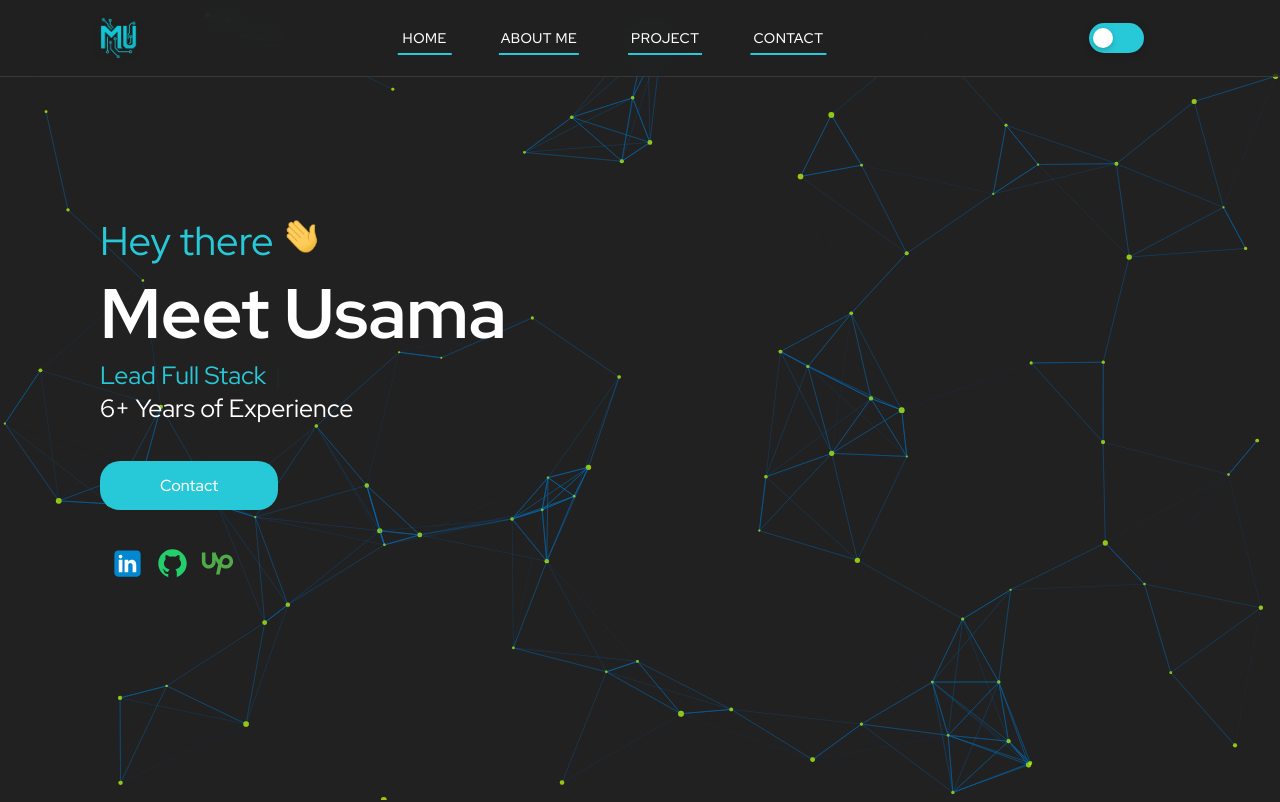
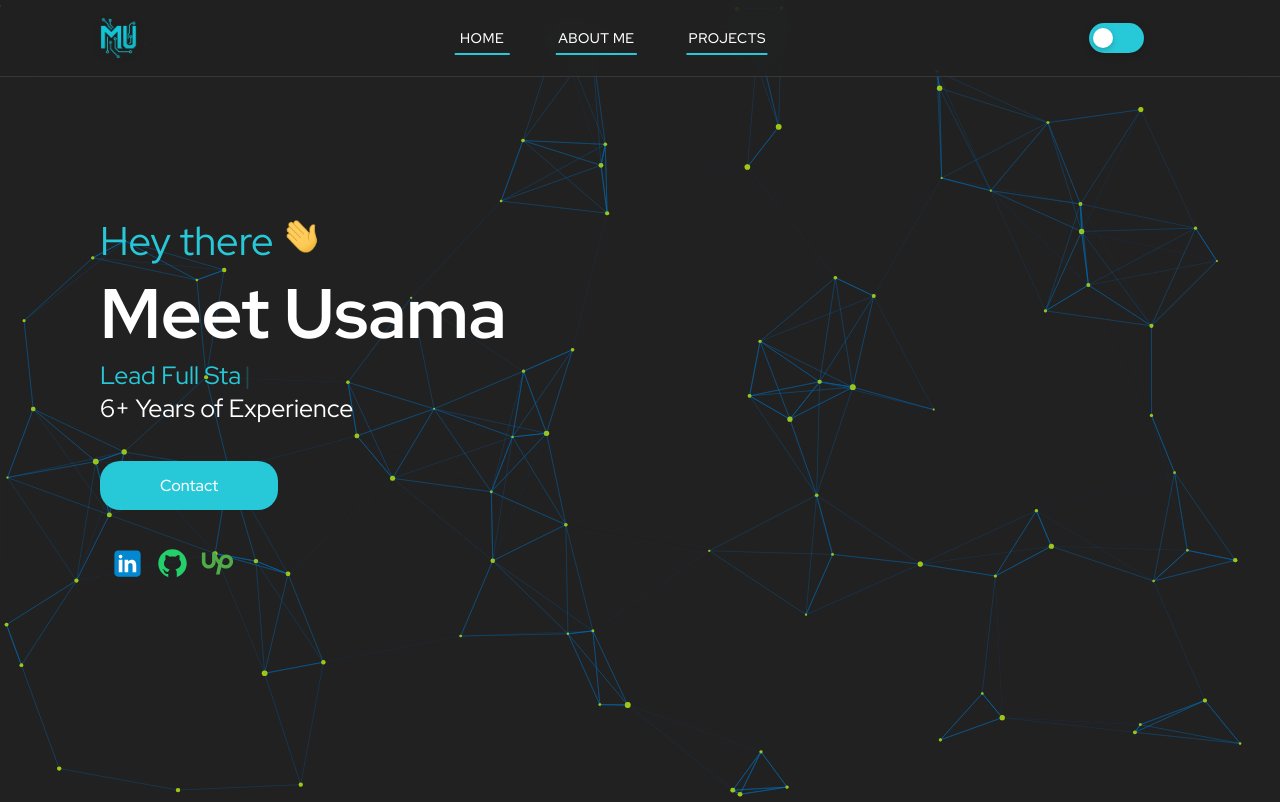
Before and after one commit to ShazibFiaz/meetshazib, a React (Create React App) app: page / in a window 1280 px wide. Shown: the top 802 px of the page. Built offline with nearby package versions, Linux system fonts and the light colour scheme.

Commit message:
hiding contact info for uw

```diff
--- a/src/components/Header/Header.tsx
+++ b/src/components/Header/Header.tsx
@@ -78,11 +78,11 @@ export function Header() {
             Resume
           </NavHashLink> */}
           <NavHashLink smooth to="#project" onClick={closeMenu}>
-            Project
+            Projects
           </NavHashLink>
-          <NavHashLink smooth to="#contact" onClick={closeMenu}>
+          {/* <NavHashLink smooth to="#contact" onClick={closeMenu}>
             Contact
-          </NavHashLink>
+          </NavHashLink> */}
         </nav>
 
         <div className="header-controls">
--- a/src/components/Main/Main.tsx
+++ b/src/components/Main/Main.tsx
@@ -2,272 +2,17 @@ import Particles from "react-tsparticles";
 import { Container } from "./styles";
 import { Hero } from "../Hero/Hero";
 import { About } from "../About/About";
-import { Contact } from "../Contact/Contact";
+// import { Contact } from "../Contact/Contact";
 import { Project } from "../Project/Project";
-// import python from "../../assets/python.svg"
-// import java from "../../assets/java.svg"
-// import wordpress from "../../assets/wordpress.svg";
-// import shopify from "../../assets/shopify.svg";
-// import htmlIcon from "../../assets/html-icon.svg";
-// import cssIcon from "../../assets/css-icon.svg";
-// import sassIcon from "../../assets/sass-icon.svg";
-// import jsIcon from "../../assets/js-icon.svg";
-// import nodeIcon from "../../assets/node-icon.svg";
-// import reactIcon from "../../assets/react-icon.svg";
-// import typescriptIcon from "../../assets/typescript-icon.svg";
-// import vueIcon from "../../assets/vue-icon.svg";
-// import boostrapIcon from "../../assets/bootstrap-icon.svg";
 
 export function Main() {
   return (
     <Container>
       <Particles
         id="tsparticles"
-        // options={{
-        //   "fullScreen": {
-        //     "enable": true,
-        //     "zIndex": 1
-        //   },
-        //   "detectRetina": true,
-        //   "fpsLimit": 60,
-        //   "interactivity": {
-        //     "events": {
-        //       "onClick": {
-        //         "enable": true,
-        //         "mode": "push"
-        //       },
-        //       "onDiv": {
-        //         "elementId": "repulse-div",
-        //         "enable": false,
-        //         "mode": "repulse"
-        //       },
-        //       "onHover": {
-        //         "enable": true,
-        //         "mode": "bubble",
-        //         "parallax": {
-        //           "enable": false,
-        //           "force": 60,
-        //           "smooth": 10
-        //         }
-        //       },
-        //       "resize": true
-        //     },
-        //     "modes": {
-        //       "bubble": {
-        //         "distance": 400,
-        //         "duration": 2,
-        //         "opacity": 0.8,
-        //         "size": 2,
-        //       },
-        //       "connect": {
-        //         "distance": 80,
-        //         "lineLinked": {
-        //           "opacity": 0.5
-        //         },
-        //         "radius": 60
-        //       },
-        //       "grab": {
-        //         "distance": 400,
-        //         "lineLinked": {
-        //           "opacity": 1
-        //         }
-        //       },
-        //       "push": {
-        //         "quantity": 2
-        //       },
-        //       "remove": {
-        //         "quantity": 2
-        //       },
-        //       "repulse": {
-        //         "distance": 200,
-        //         "duration": 0.4
-        //       }
-        //     }
-        //   },
-        //   "particles": {
-        //     "color": {
-        //       "value": "#ffffff"
-        //     },
-        //     "lineLinked": {
-        //       "blink": false,
-        //       "color": "#000",
-        //       "consent": false,
-        //       "distance": 150,
-        //       "enable": false,
-        //       "opacity": 0.4,
-        //       "width": 1
-        //     },
-        //     "move": {
-        //       "attract": {
-        //         "enable": false,
-        //         "rotate": {
-        //           "x": 600,
-        //           "y": 1200
-        //         }
-        //       },
-        //       "bounce": false,
-        //       "direction": "none",
-        //       "enable": true,
-        //       "outMode": "out",
-        //       "random": false,
-        //       "speed": 2,
-        //       "straight": false
-        //     },
-        //     "number": {
-        //       "density": {
-        //         "enable": true,
-        //         "area": 800
-        //       },
-        //       "limit": 20,
-        //       "value": 15,
-        //     },
-        //     "opacity": {
-        //       "animation": {
-        //         "enable": true,
-        //         "minimumValue": 0.2,
-        //         "speed": 1,
-        //         "sync": false
-        //       },
-        //       "random": true,
-        //       "value": 1
-        //     },
-        //     "rotate": {
-        //       "animation": {
-        //         "enable": true,
-        //         "speed": 5,
-        //         "sync": false
-        //       },
-        //       "direction": "random",
-        //       "random": true,
-        //       "value": 0
-        //     },
-        //     "shape": {
-        //       "character": {
-        //         "fill": false,
-        //         "font": "Verdana",
-        //         "style": "",
-        //         "value": "*",
-        //         "weight": "400"
-        //       },
-        //       "image": [
-        //         {
-        //           "src": boostrapIcon,
-        //           "width": 20,
-        //           "height": 20
-        //         },
-        //         {
-        //           "src": cssIcon,
-        //           "width": 20,
-        //           "height": 20
-        //         },
-        //         {
-        //           "src": wordpress,
-        //           "width": 20,
-        //           "height": 20
-        //         },
-        //         {
-        //           "src": shopify,
-        //           "width": 20,
-        //           "height": 20
-        //         },
-        //         {
-        //           "src": htmlIcon,
-        //           "width": 20,
-        //           "height": 20
-        //         },
-        //         {
-        //           "src": jsIcon,
-        //           "width": 20,
-        //           "height": 20
-        //         },
-        //         // {
-        //         //   "src": mysqlIcon,
-        //         //   "width": 20,
-        //         //   "height": 20
-        //         // },
-        //         {
-        //           "src": python,
-        //           "width": 20,
-        //           "height": 20
-        //         },
-        //         {
-        //           "src": java,
-        //           "width": 20,
-        //           "height": 20
-        //         },
-        //         {
-        //           "src": reactIcon,
-        //           "width": 20,
-        //           "height": 20
-        //         },
-        //         {
-        //           "src": sassIcon,
-        //           "width": 20,
-        //           "height": 20
-        //         },
-        //         {
-        //           "src": typescriptIcon,
-        //           "width": 20,
-        //           "height": 20
-        //         },
-        //         // {
-        //         //   "src": vscodeIcon,
-        //         //   "width": 20,
-        //         //   "height": 20
-        //         // },
-        //         {
-        //           "src": vueIcon,
-        //           "width": 20,
-        //           "height": 20
-        //         },
-
-        //       ],
-        //       "polygon": {
-        //         "sides": 5
-        //       },
-        //       "stroke": {
-        //         "color": "#000000",
-        //         "width": 0
-        //       },
-        //       "type": "image"
-        //     },
-        //     "size": {
-        //       "animation": {
-        //         "enable": false,
-        //         "minimumValue": 0.1,
-        //         "speed": 40,
-        //         "sync": false
-        //       },
-        //       "random": false,
-        //       "value": 16
-        //     }
-        //   },
-        //   "polygon": {
-        //     "draw": {
-        //       "enable": false,
-        //       "lineColor": "#ffffff",
-        //       "lineWidth": 0.5
-        //     },
-        //     "move": {
-        //       "radius": 10
-        //     },
-        //     "scale": 1,
-        //     "url": ""
-        //   },
-        //   "background": {
-        //     "image": "",
-        //     "position": "50% 50%",
-        //     "repeat": "no-repeat",
-        //     "size": "cover"
-        //   }
-        // }}
-
         options={{
           autoPlay: true,
           background: {
-            // color: {
-            //   value: "#000000",
-            // },
             image: "",
             position: "",
             repeat: "",
@@ -692,7 +437,7 @@ export function Main() {
       <Hero></Hero>
       <About></About>
       <Project></Project>
-      <Contact></Contact>
+      {/* <Contact></Contact> */}
     </Container>
   );
 }
```
